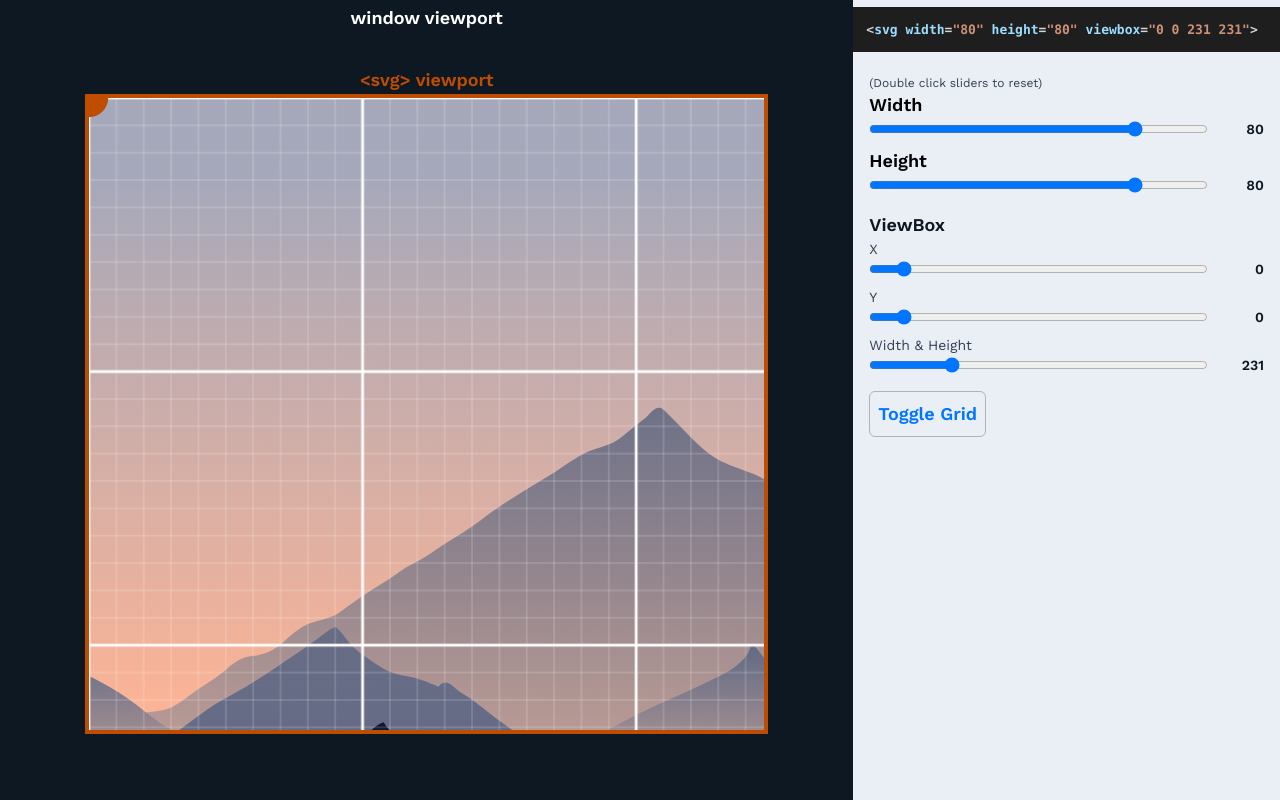
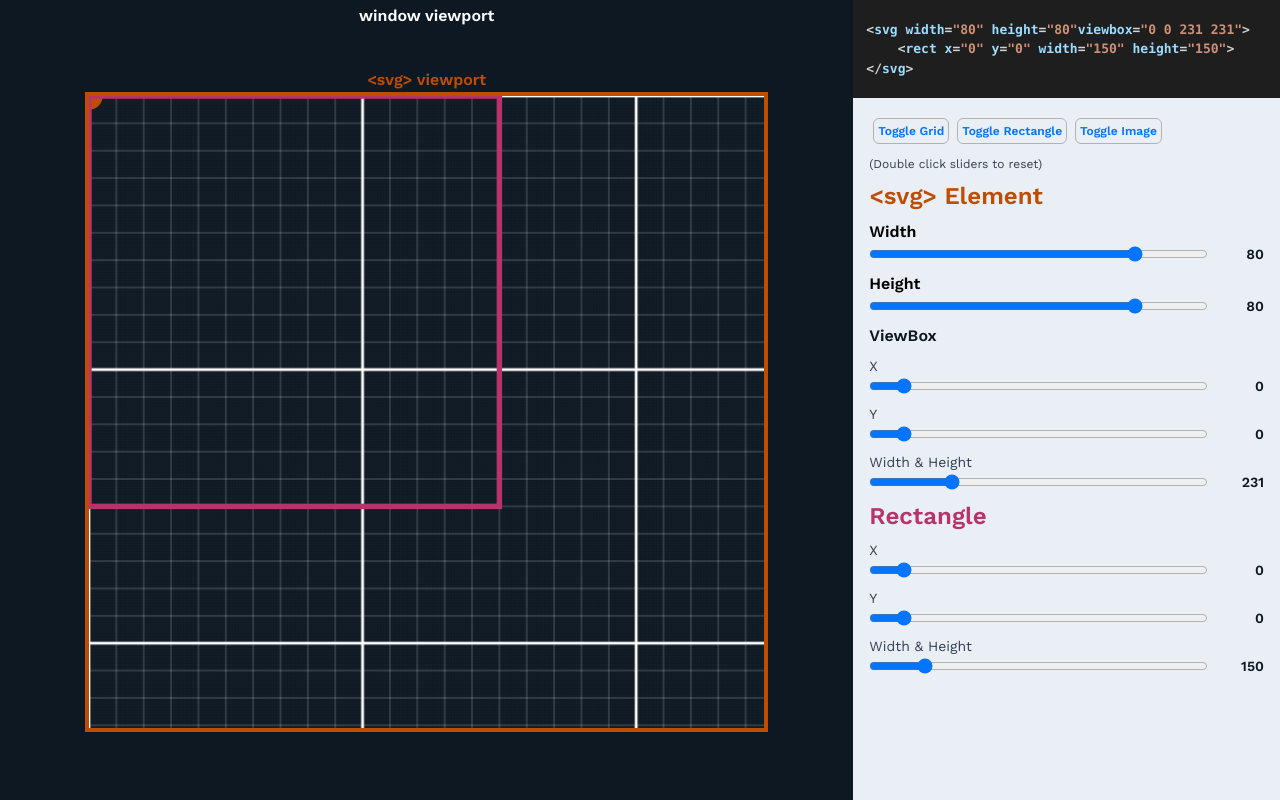
Before and after one commit to noelcserepy/examples, a Next.js app: page / in a window 1280 px wide. Built offline with nearby package versions, Linux system fonts and the light colour scheme.

Commit message:
added rectangle

```diff
--- a/components/grid.jsx
+++ b/components/grid.jsx
@@ -59,9 +59,8 @@ export default function Grid() {
 				height="1000%"
 				fill="url(#hundred)"
 			/>
-
-			<circle cx="0" cy="0" r="7" className="fill-orange" />
-			<text x="-14" y="-20" className="fill-orange">
+			<circle cx="0" cy="0" r="5" className="fill-orange" />
+			<text x="-14" y="-20" className="fill-orange text-sm">
 				{`(0, 0)`}
 			</text>
 		</>
--- a/components/mainCanvas.jsx
+++ b/components/mainCanvas.jsx
@@ -1,18 +1,21 @@
-import { motion, useMotionTemplate } from "framer-motion";
+import { motion, useMotionTemplate, useTransform } from "framer-motion";
 import Grid from "./grid";
 import MountainPaths from "./mountainPaths";
 
 export default function MainCanvas({
-	width,
-	height,
-	vbX,
-	vbY,
-	vbWH,
+	svg,
+	rect,
 	showGrid,
+	showRectangle,
+	showMountains,
 }) {
-	const vbTemplate = useMotionTemplate`${vbX} ${vbY} ${vbWH} ${vbWH}`;
-	const svgWidth = useMotionTemplate`${width}%`;
-	const svgHeight = useMotionTemplate`${height}%`;
+	const vbTemplate = useMotionTemplate`${svg.vbX.animVal} ${svg.vbY.animVal} ${svg.vbWH.animVal} ${svg.vbWH.animVal}`;
+	const svgWidth = useMotionTemplate`${svg.width.animVal}%`;
+	const svgHeight = useMotionTemplate`${svg.height.animVal}%`;
+
+	const rectX = useMotionTemplate`${rect.rectX.animVal}`;
+	const rectY = useMotionTemplate`${rect.rectY.animVal}`;
+	const rectWH = useMotionTemplate`${rect.rectWH.animVal}`;
 
 	return (
 		<motion.div className="w-full h-full flex flex-col justify-center items-center bg-primary border-primary relative">
@@ -28,8 +31,21 @@ export default function MainCanvas({
 				preserveAspectRatio="xMinYMin"
 				xmlns="http://www.w3.org/2000/svg"
 				className={`border-4 border-orange`}>
-				<MountainPaths />
+				{showMountains && <MountainPaths />}
+
 				{showGrid && <Grid />}
+
+				{showRectangle && (
+					<motion.rect
+						x={rectX}
+						y={rectY}
+						width={rectWH}
+						height={rectWH}
+						stroke="#b8336a"
+						strokeWidth={2}
+						fill="none"
+					/>
+				)}
 			</motion.svg>
 		</motion.div>
 	);
--- a/components/slider.jsx
+++ b/components/slider.jsx
@@ -11,7 +11,9 @@ export default function Slider({ label, bigLabel, initial, min, max, mVal }) {
 		<div className="flex flex-col w-full mb-2">
 			<label
 				className={` ${
-					bigLabel ? "text-black text-lg" : "text-slate-700 text-sm font-normal"
+					bigLabel
+						? "text-black text-base"
+						: "text-slate-700 text-sm font-normal"
 				}`}>
 				{label}
 			</label>
--- a/components/sliderContainer.jsx
+++ /dev/null
@@ -1,10 +0,0 @@
-export default function SliderContainer({ children }) {
-	return (
-		<div className="h-min p-4 flex flex-col">
-			<p className="text-slate-700 text-xs font-normal">
-				(Double click sliders to reset)
-			</p>
-			{children}
-		</div>
-	);
-}
--- a/hooks/useCodeString.jsx
+++ b/hooks/useCodeString.jsx
@@ -1,17 +1,36 @@
 import { useEffect, useState } from "react";
 
-export default function useCodeString({ width, height, vbX, vbY, vbWH }) {
+export default function useCodeString({ sliders, rect, showRectangle }) {
+	const { width, height, vbX, vbY, vbWH } = sliders;
+	const { rectX, rectY, rectWH } = rect;
+
 	const [codeString, setCodestring] = useState(
-		`<svg width="${width.sliderProps.initial}" height="${
-			height.sliderProps.initial
-		}" viewbox="${vbX.sliderProps.initial} ${vbY.sliderProps.initial} ${
-			vbWH.sliderProps.initial
-		} ${vbWH.sliderProps.mVal.get()}">`
+		`<svg width="${width.sliderProps.initial}" ` +
+			`height="${height.sliderProps.initial}"` +
+			`viewbox="${vbX.sliderProps.initial} ` +
+			`${vbY.sliderProps.initial} ` +
+			`${vbWH.sliderProps.initial} ` +
+			`${vbWH.sliderProps.initial}">\n` +
+			`    <rect x="${rectX.sliderProps.initial}" ` +
+			`y="${rectY.sliderProps.initial}" ` +
+			`width="${rectWH.sliderProps.initial}" ` +
+			`height="${rectWH.sliderProps.initial}">\n` +
+			`</svg>`
 	);
 	useEffect(() => {
 		function updateText() {
 			setCodestring(
-				`<svg width="${width.sliderProps.mVal.get()}" height="${height.sliderProps.mVal.get()}" viewbox="${vbX.sliderProps.mVal.get()} ${vbY.sliderProps.mVal.get()} ${vbWH.sliderProps.mVal.get()} ${vbWH.sliderProps.mVal.get()}">`
+				`<svg width="${width.sliderProps.mVal.get()}" ` +
+					`height="${height.sliderProps.mVal.get()}"` +
+					`viewbox="${vbX.sliderProps.mVal.get()} ` +
+					`${vbY.sliderProps.mVal.get()} ` +
+					`${vbWH.sliderProps.mVal.get()} ` +
+					`${vbWH.sliderProps.mVal.get()}">\n` +
+					`    <rect x="${rectX.sliderProps.mVal.get()}" ` +
+					`y="${rectY.sliderProps.mVal.get()}" ` +
+					`width="${rectWH.sliderProps.mVal.get()}" ` +
+					`height="${rectWH.sliderProps.mVal.get()}">\n` +
+					`</svg>`
 			);
 		}
 
@@ -20,6 +39,9 @@ export default function useCodeString({ width, height, vbX, vbY, vbWH }) {
 		const unsubscribeVbX = vbX.sliderProps.mVal.onChange(updateText);
 		const unsubscribeVbY = vbY.sliderProps.mVal.onChange(updateText);
 		const unsubscribeVbWH = vbWH.sliderProps.mVal.onChange(updateText);
+		const unsubscribeRectX = rectX.sliderProps.mVal.onChange(updateText);
+		const unsubscribeRectY = rectY.sliderProps.mVal.onChange(updateText);
+		const unsubscribeRectWH = rectWH.sliderProps.mVal.onChange(updateText);
 
 		return () => {
 			unsubscribeWidth();
@@ -27,8 +49,11 @@ export default function useCodeString({ width, height, vbX, vbY, vbWH }) {
 			unsubscribeVbX();
 			unsubscribeVbY();
 			unsubscribeVbWH();
+			unsubscribeRectX();
+			unsubscribeRectY();
+			unsubscribeRectWH();
 		};
-	}, []);
+	}, [showRectangle]);
 
 	return codeString;
 }
--- /dev/null
+++ b/hooks/useRectSliders.jsx
@@ -0,0 +1,38 @@
+import useSliderVal from "./useSliderVal";
+
+export default function useRectSliders() {
+	const stiffness = 1000;
+	const damping = 50;
+
+	const rectX = useSliderVal({
+		label: "X",
+		initial: 0,
+		min: -100,
+		max: 1100,
+		stiffness: stiffness,
+		damping: damping,
+	});
+	const rectY = useSliderVal({
+		label: "Y",
+		initial: 0,
+		min: -100,
+		max: 1100,
+		stiffness: stiffness,
+		damping: damping,
+	});
+	const rectWH = useSliderVal({
+		label: "Width & Height",
+		initial: 150,
+		min: 1,
+		max: 1000,
+		stiffness: stiffness,
+		damping: damping,
+		clamp: true,
+	});
+
+	return {
+		rectX,
+		rectY,
+		rectWH,
+	};
+}
--- a/hooks/useSliders.jsx
+++ b/hooks/useSvgSliders.jsx
@@ -1,6 +1,6 @@
 import useSliderVal from "./useSliderVal";
 
-export default function useSliders() {
+export default function useSvgSliders() {
 	const stiffness = 1000;
 	const damping = 50;
 
--- a/pages/index.js
+++ b/pages/index.js
@@ -3,28 +3,31 @@ import { Prism as SyntaxHighlighter } from "react-syntax-highlighter";
 import { vscDarkPlus } from "react-syntax-highlighter/dist/cjs/styles/prism";
 import MainCanvas from "../components/mainCanvas";
 import Slider from "../components/slider";
-import SliderContainer from "../components/sliderContainer";
 import useCodeString from "../hooks/useCodeString";
-import useSliders from "../hooks/useSliders";
+import useRectSliders from "../hooks/useRectSliders";
+import useSvgSliders from "../hooks/useSvgSliders";
 
 export default function Home() {
 	const [showGrid, setShowGrid] = useState(true);
-	const sliders = useSliders();
-	const codeString = useCodeString(sliders);
-	const { width, height, vbX, vbY, vbWH } = sliders;
+	const [showRectangle, setShowRectangle] = useState(true);
+	const [showMountains, setShowMountains] = useState(false);
+	const svg = useSvgSliders();
+	const rect = useRectSliders();
+	const codeString = useCodeString({ sliders: svg, rect, showRectangle });
+	const { width, height, vbX, vbY, vbWH } = svg;
+	const { rectX, rectY, rectWH } = rect;
 
 	return (
-		<div className="h-screen w-screen flex justify-between bg-background text-primary font-example font-semibold text-lg overflow-clip">
+		<div className="h-screen w-screen flex justify-between bg-background text-primary font-example font-semibold text-base overflow-clip">
 			<MainCanvas
-				width={width.animVal}
-				height={height.animVal}
-				vbX={vbX.animVal}
-				vbY={vbY.animVal}
-				vbWH={vbWH.animVal}
+				svg={svg}
+				rect={rect}
 				showGrid={showGrid}
+				showRectangle={showRectangle}
+				showMountains={showMountains}
 			/>
 			<div className="flex flex-col h-full w-1/2 overflow-y-scroll">
-				<div className="w-full text-xs">
+				<div className="w-full text-xs bg-[#1e1e1e] h-max flex justify-start items-center">
 					<SyntaxHighlighter
 						language="javascript"
 						style={vscDarkPlus}
@@ -32,20 +35,41 @@ export default function Home() {
 						{codeString}
 					</SyntaxHighlighter>
 				</div>
-				<SliderContainer>
+				<div className="p-4 flex flex-col space-y-2 ">
+					<div className="flex text-xs flex-wrap">
+						<button
+							className="text-[#0075ff] border border-[#b2b2b2] rounded-md w-min p-1 whitespace-nowrap m-1"
+							onClick={() => setShowGrid(!showGrid)}>
+							Toggle Grid
+						</button>
+						<button
+							className="text-[#0075ff] border border-[#b2b2b2] rounded-md w-min p-1 whitespace-nowrap m-1"
+							onClick={() => setShowRectangle(!showRectangle)}>
+							Toggle Rectangle
+						</button>
+						<button
+							className="text-[#0075ff] border border-[#b2b2b2] rounded-md w-min p-1 whitespace-nowrap m-1"
+							onClick={() => setShowMountains(!showMountains)}>
+							Toggle Image
+						</button>
+					</div>
+					<p className="text-slate-700 text-xs font-normal">
+						(Double click sliders to reset)
+					</p>
+					<h2 className="text-2xl mt-2 text-orange">{`<svg> Element`}</h2>
 					<Slider {...width.sliderProps} />
 					<Slider {...height.sliderProps} />
 
-					<h2 className="text-lg mt-2">ViewBox</h2>
+					<h2 className="text-base mt-2">ViewBox</h2>
 					<Slider {...vbX.sliderProps} />
 					<Slider {...vbY.sliderProps} />
 					<Slider {...vbWH.sliderProps} />
-					<button
-						className="text-[#0075ff] border border-[#b2b2b2] rounded-md w-min p-2 whitespace-nowrap mt-2"
-						onClick={() => setShowGrid(!showGrid)}>
-						Toggle Grid
-					</button>
-				</SliderContainer>
+
+					<h2 className="text-2xl mt-4 text-maroon">Rectangle</h2>
+					<Slider {...rectX.sliderProps} />
+					<Slider {...rectY.sliderProps} />
+					<Slider {...rectWH.sliderProps} />
+				</div>
 			</div>
 		</div>
 	);
--- a/tailwind.config.js
+++ b/tailwind.config.js
@@ -14,6 +14,10 @@ module.exports = {
 				primary: "#0D1823",
 				secondary: "#556883",
 				orange: "#BF4D00",
+				mainBlue: "#0075ff",
+				maroon: "#b8336a",
+				yellow: "#ffbc0a",
+				lightBlue: "#17bebb",
 			},
 			borderWidth: {
 				16: "16px",
```
